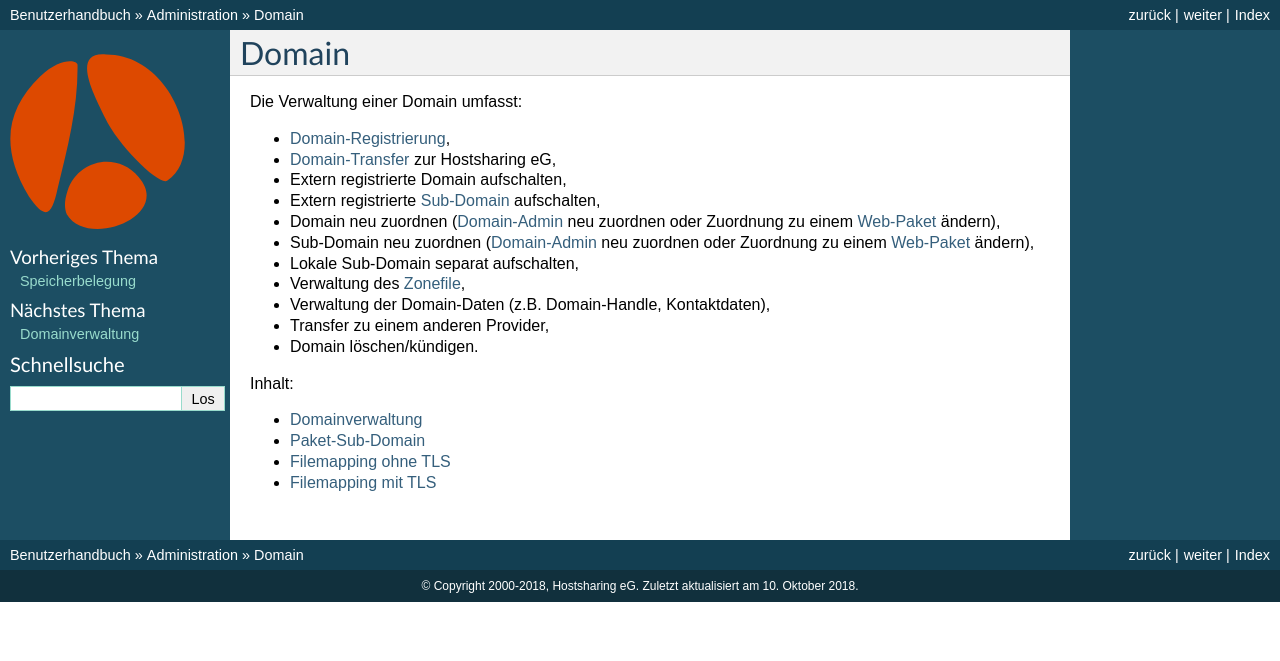
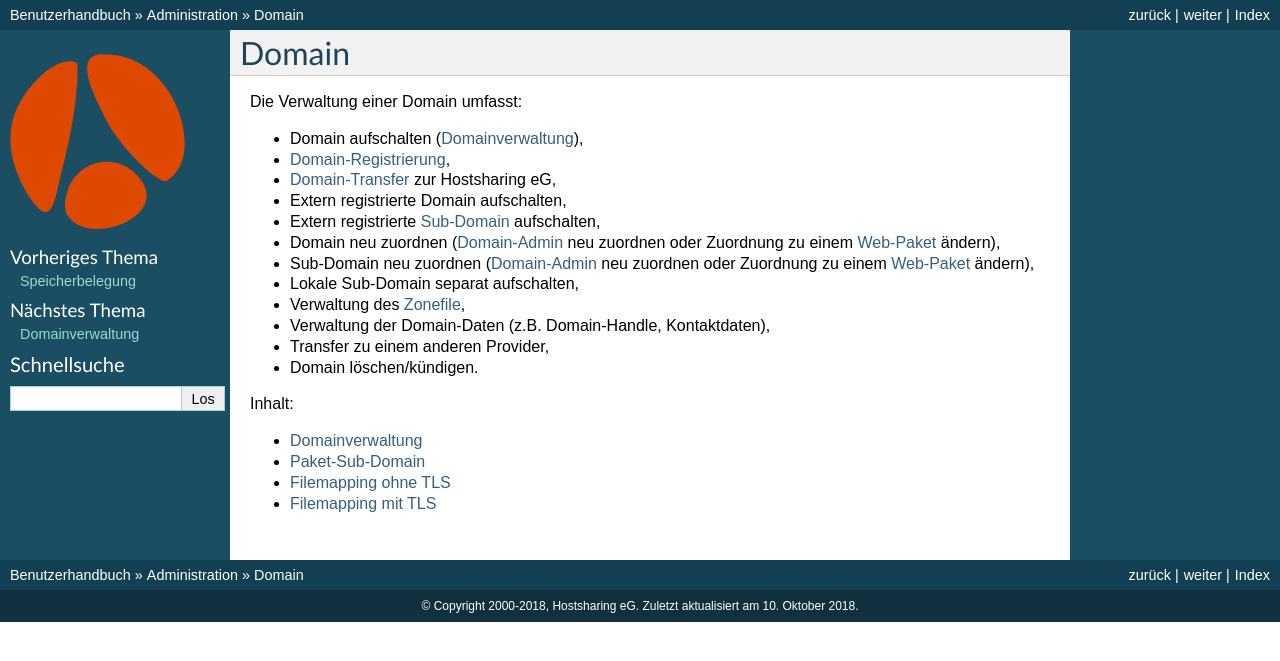
Before and after one commit to hostsharing/hs.docs.users, a Sphinx documentation site: the page built from source/administration/domain/index.rst, in a window 1280 px wide. Shown: the top 661 px of the page. Built offline with Sphinx 7.4.7, drawn with Linux system fonts in a browser that asks for light colours.

Commit message:
Domain aufschalten mit Link zugefügt

```diff
--- a/source/administration/domain/index.rst
+++ b/source/administration/domain/index.rst
@@ -4,6 +4,7 @@ Domain
 
 Die Verwaltung einer Domain umfasst:
 
+* Domain aufschalten (:doc:`Domainverwaltung<domainverwaltung>`),
 * :term:`Domain-Registrierung`,
 * :term:`Domain-Transfer` zur Hostsharing eG,
 * Extern registrierte Domain aufschalten,
```
